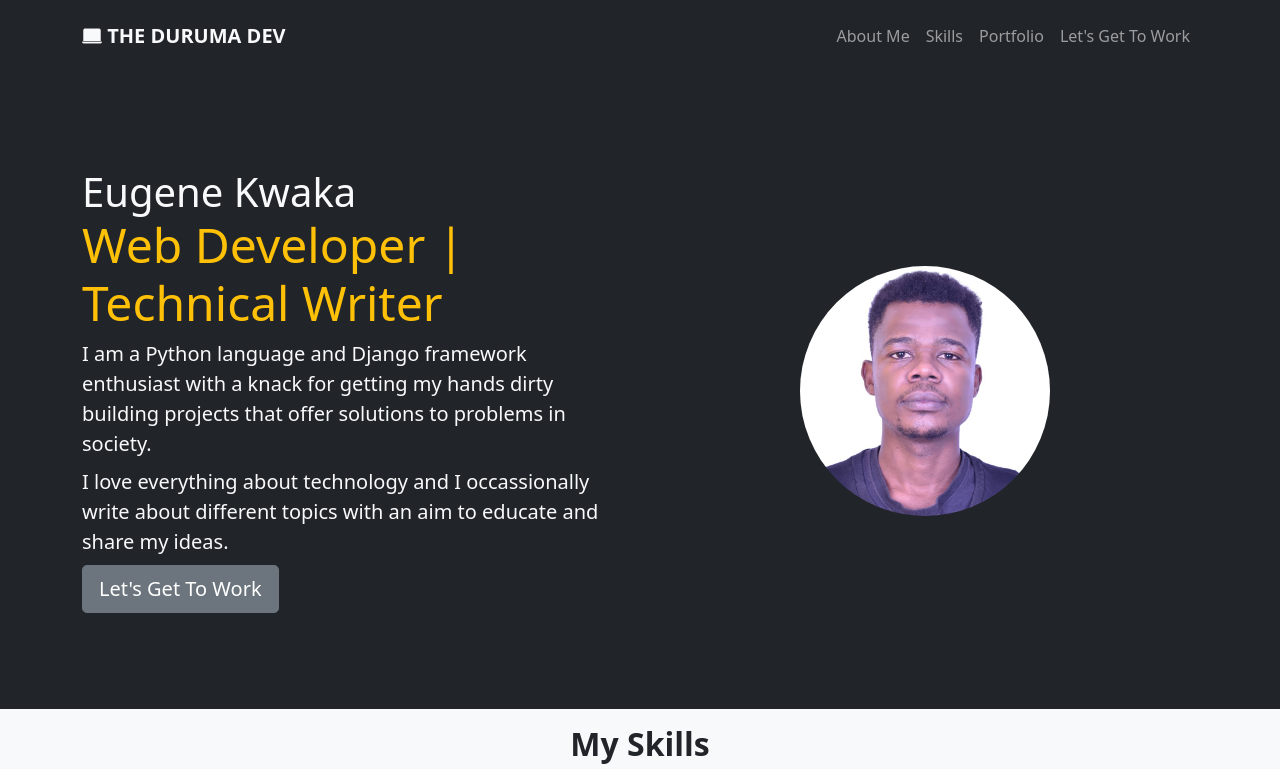
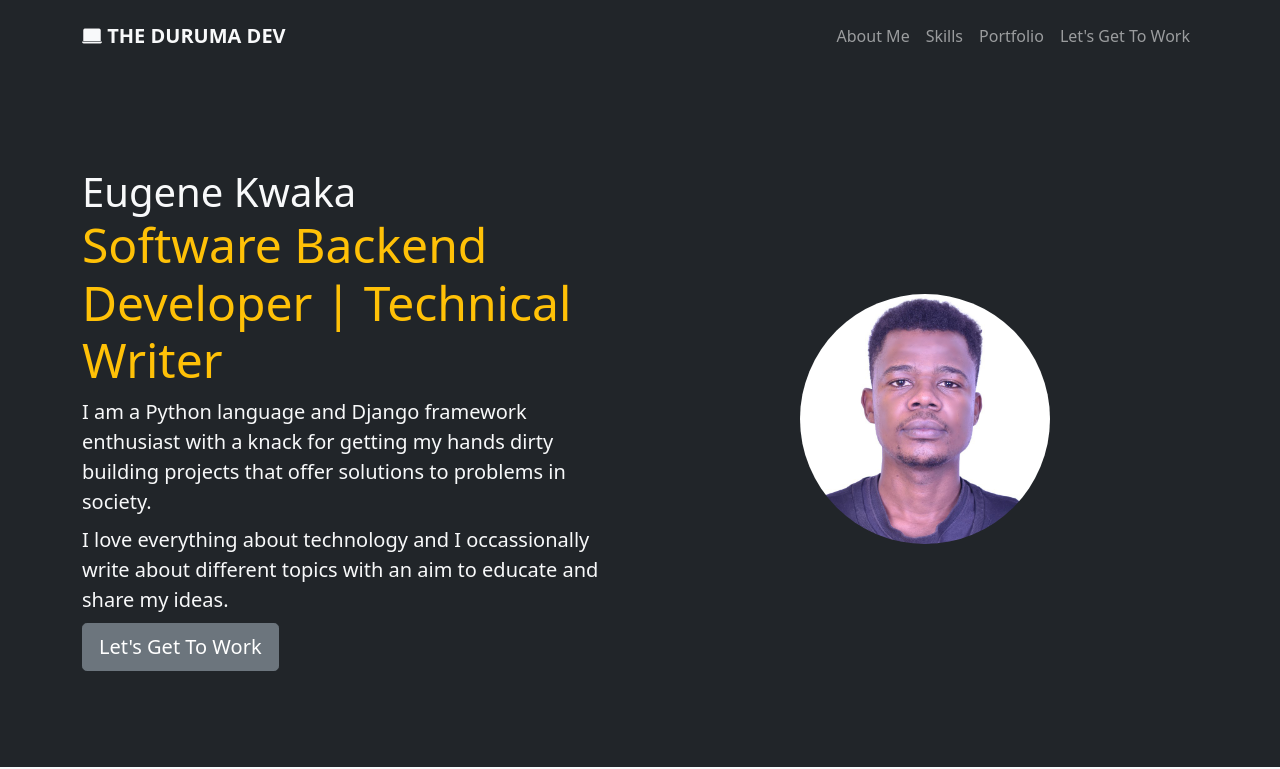
Before and after one commit to Eugene-Kwaka/MyPortfolioPage, a plain HTML site: page index.html in a window 1280 px wide. Shown: the top 769 px of the page. Drawn offline with nearby package versions, Linux system fonts and the light colour scheme.

```diff
--- a/index.html
+++ b/index.html
@@ -59,7 +59,7 @@
                                     Eugene Kwaka
                                 </div>
                                 <div class="lead display-5 text-warning">
-                                    Web Developer | Technical Writer
+                                    Software Backend Developer | Technical Writer
                                 </div>
                             </h1>
                             <p class="lead my-2">I am a Python language and Django framework enthusiast with a knack for getting my hands dirty building projects that offer solutions to problems in society.</p>
```
